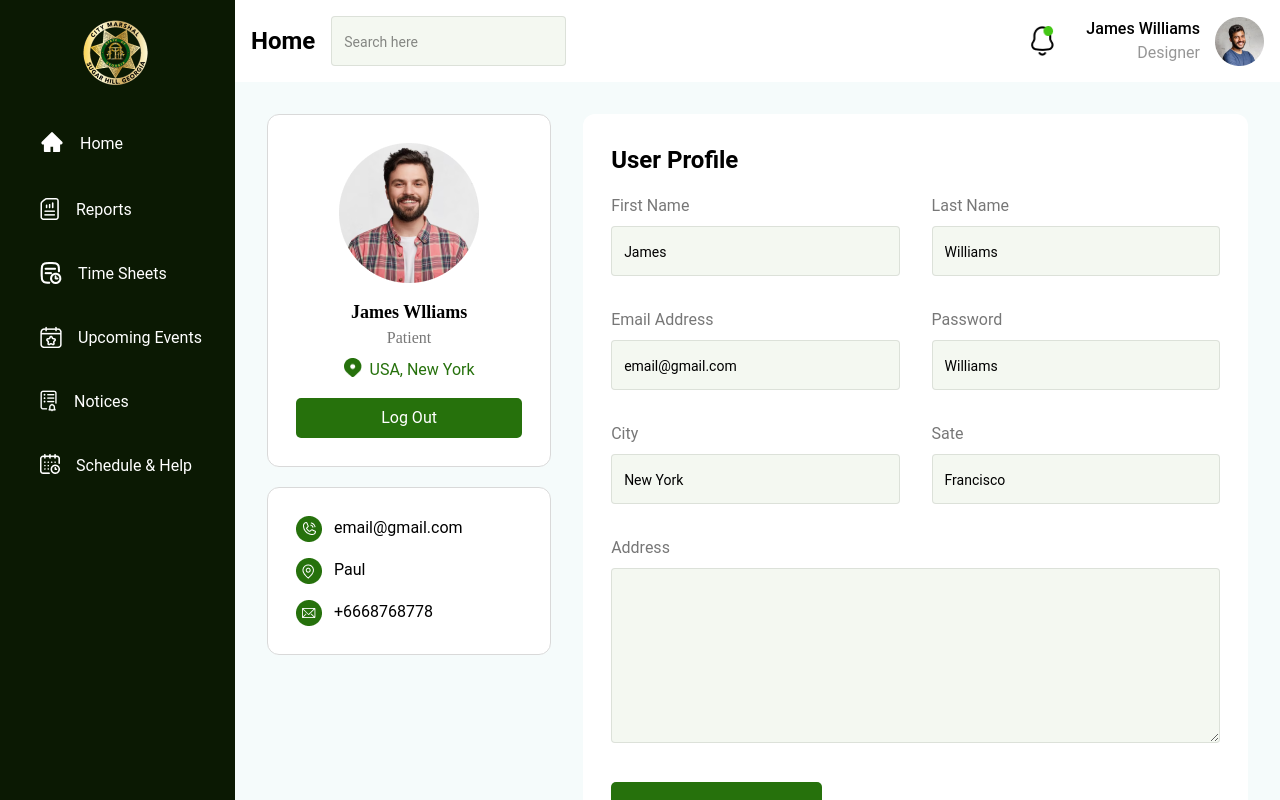
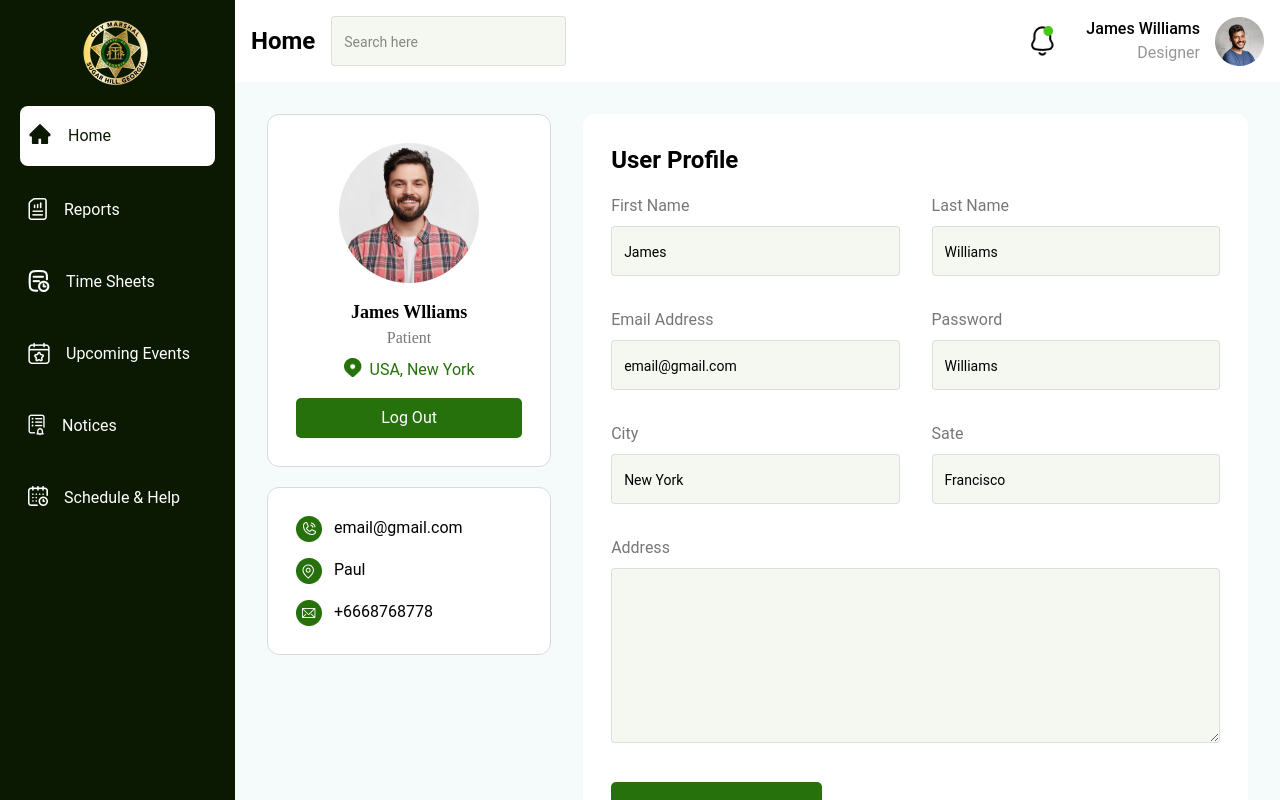
Before and after one commit to Sardar-Taha/task-project, a Next.js app: page / in a window 1280 px wide. Built offline with nearby package versions, Linux system fonts and the light colour scheme.

Commit message:
Active effect added

```diff
--- a/src/app/components/sidebar.jsx
+++ b/src/app/components/sidebar.jsx
@@ -12,12 +12,14 @@ import {
 } from "../assets";
 import { useRouter } from "next/navigation";
 import { AiFillHome } from "react-icons/ai";
+import { usePathname } from "next/navigation";
 
 function Sidebar() {
   const router = useRouter();
+  const pathname = usePathname();
 
   return (
-    <div className="w-full bg-secondary h-screen overflow-hidden">
+    <div className="w-full bg-secondary h-screen overflow-hidden px-5">
       <Image
         src={sidebarLogo}
         alt="Sidebar Logo"
@@ -25,28 +27,40 @@ function Sidebar() {
       />
 
       <div
-        className="flex items-center ml-[2.5rem] gap-4  mt-10 cursor-pointer"
+        className={`flex items-center gap-4  mt-4 cursor-pointer py-4 px-2 ${
+          pathname === "/" ? "bg-white rounded-lg" : ""
+        }`}
         onClick={() => router.push("/")}
       >
-        <AiFillHome className="text-[#fff] text-2xl mb-1" />
-        <h1 className="text-[16px] font-normal text-[#fff]  ">Home</h1>
+        <AiFillHome
+          className={`text-[#fff] text-2xl mb-1 ${
+            pathname === "/" ? "text-secondary" : ""
+          }`}
+        />
+        <h1
+          className={`text-[16px] font-normal text-[#fff] ${
+            pathname === "/" ? "text-secondary" : ""
+          }`}
+        >
+          Home
+        </h1>
       </div>
       <div
-        className="flex ml-[2.5rem] gap-4  mt-10 cursor-pointer"
+        className="flex gap-4  mt-4 cursor-pointer py-4 px-2"
         onClick={() => router.push("/reports")}
       >
         <Image src={reportIcon} alt="Home Icon" className="h-[22px]" />
         <h1 className="text-[16px] font-normal text-[#fff]  ">Reports</h1>
       </div>
       <div
-        className="flex ml-[2.5rem] gap-4  mt-10 cursor-pointer"
+        className="flex gap-4  mt-4 cursor-pointer py-4 px-2"
         onClick={() => router.push("/time-sheets")}
       >
         <Image src={timeSheetIcon} alt="Home Icon" className="h-[22px]" />
         <h1 className="text-[16px] font-normal text-[#fff]  ">Time Sheets</h1>
       </div>
       <div
-        className="flex ml-[2.5rem] gap-4  mt-10 cursor-pointer "
+        className="flex gap-4  mt-4 cursor-pointer py-4 px-2 "
         onClick={() => router.push("/upcoming-events")}
       >
         <Image src={eventIcon} alt="Home Icon" className="h-[22px]" />
@@ -56,14 +70,14 @@ function Sidebar() {
       </div>
 
       <div
-        className="flex ml-[2.5rem] gap-4  mt-10 cursor-pointer"
+        className="flex gap-4  mt-4 cursor-pointer py-4 px-2"
         onClick={() => router.push("/notices")}
       >
         <Image src={noticeIcon} alt="Home Icon" className="h-[22px]" />
         <h1 className="text-[16px] font-normal text-[#fff]  ">Notices</h1>
       </div>
       <div
-        className="flex ml-[2.5rem] gap-4  mt-10 cursor-pointer"
+        className="flex gap-4  mt-4 cursor-pointer py-4 px-2"
         onClick={() => router.push("/schedule-and-help")}
       >
         <Image src={sheduleIcon} alt="Home Icon" className="h-[20px]" />
```
